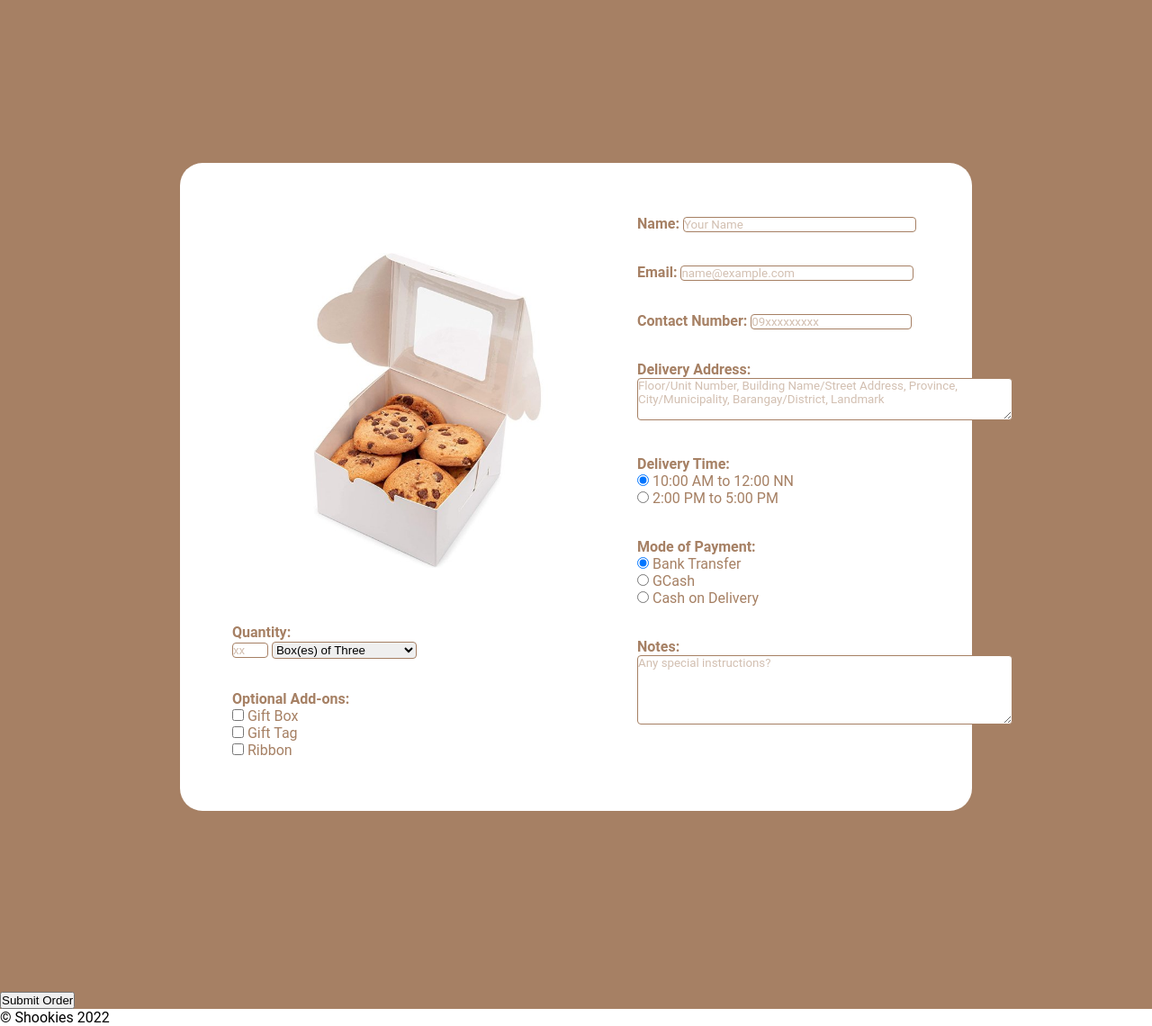
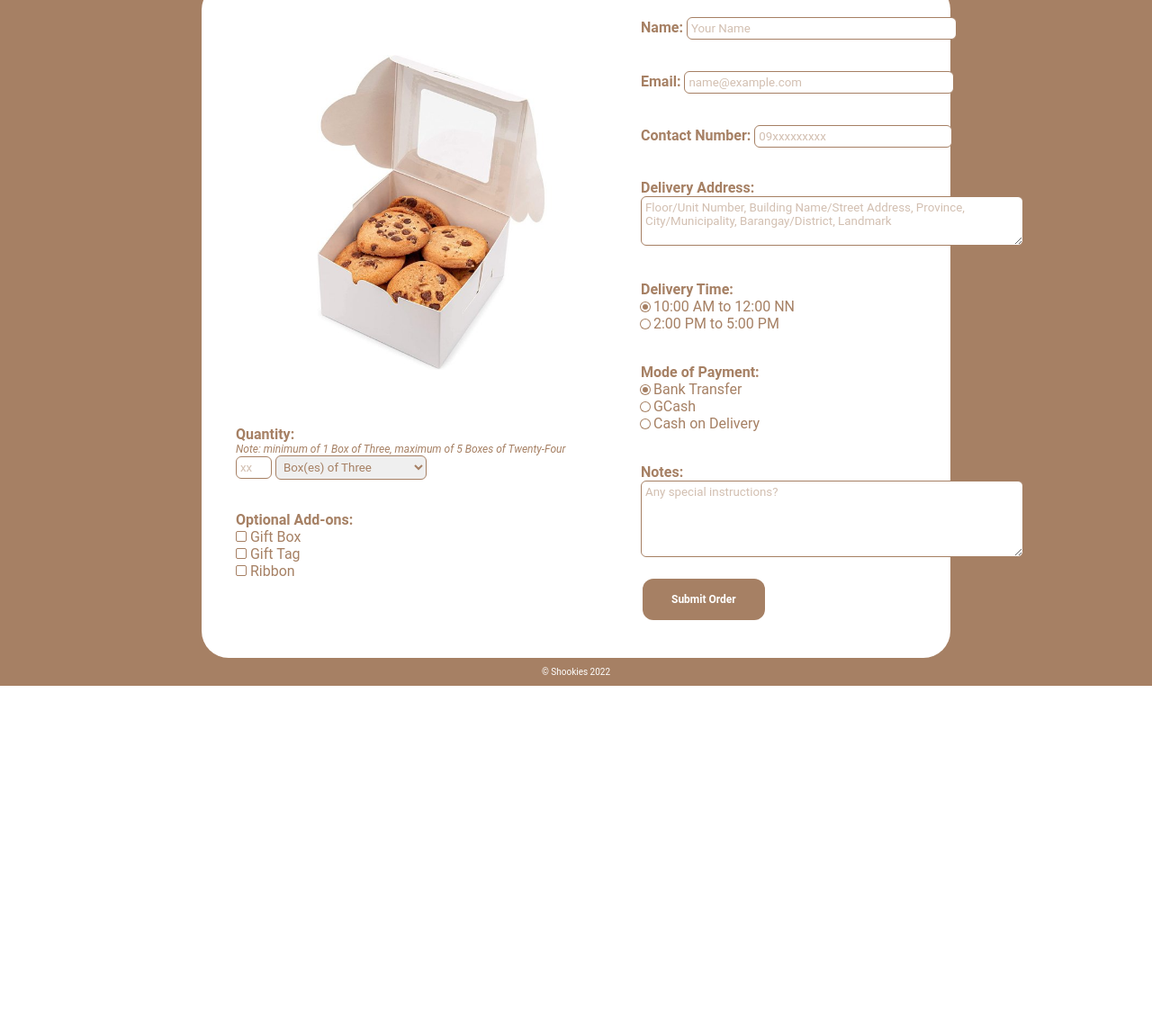
Before and after one commit to shailaksy/survey, a plain HTML site: page survey.html in a window 1280 px wide. Shown: the part 969-2109 px from the top of the page at 90% size. After the commit the page ends 1731 px from the top, so only its background shows below. Drawn offline with Linux system fonts and the light colour scheme.

Commit message:
add new files

```diff
--- a/styles.css
+++ b/styles.css
@@ -24,7 +24,7 @@ header {
 
 #logo {
     font-family: "cookies";
-    font-size: 40px;
+    font-size: 50px;
     letter-spacing: 5px;
     display: flex;
     justify-content: center;
@@ -42,10 +42,21 @@ nav ul li {
 }
 
 #home {
-    background-image: url(assets/cooki.jpg);
+    position: relative;
+}
+
+#home::after {
+    content: "";
+    background-image: url("assets/cooki.jpg");
     background-repeat: no-repeat;
     background-size: cover;
-    margin: 0;
+    opacity: 0.50;
+    top: 0;
+    left: 0;
+    bottom: 0;
+    right: 0;
+    position: absolute;
+    z-index: -1;
 }
 
 #cookie {
@@ -53,7 +64,7 @@ nav ul li {
     padding: 80px;
     text-align: right;
     height: 800px;
-    color: #A68064;
+    color: #5C3317;
     z-index: 0;
 }
 
@@ -81,7 +92,7 @@ nav ul li {
 }
 
 #link a:link, a:visited {
-    color: #A68064;
+    color: #5C3317;
     text-decoration: none;
 }
 
@@ -95,6 +106,9 @@ nav ul li {
     padding: 0;
     z-index: 2;
     position: sticky;
+    display: flex;
+    flex-direction: column;
+    align-items: center;
 }
 
 #place h3 {
@@ -104,6 +118,7 @@ nav ul li {
     background-color: #A68064;
     padding: 50px;
     color: white;
+    margin: 0;
 }
 
 .pic img {
@@ -113,14 +128,20 @@ nav ul li {
 }
 
 #survey-form {
-    margin: 200px;
-    padding: 50px;
-    border-radius: 25px;
+    margin: 0px;
+    padding: 30px;
+    border-radius: 30px;
     display: flex;
     justify-content: space-around;
     background-color: white;
+    width: 65%;
     z-index: 3;
     color: #A68064;
+}
+
+#sub {
+    font-size: 12px;
+    font-style: italic;
 }
 
 .container {
@@ -131,12 +152,76 @@ nav ul li {
     font-weight: bold;
 }
 
-input[type=text], input[type=number], input[type=email], textarea, select, checkbox {
+input[type=text], input[type=number], input[type=email], textarea, select {
     border: 1.5px solid #A68064;
-    border-radius: 4px;
+    border-radius: 6px;
+    font-family: Roboto;
+    color: #A68064;
+    padding: 4px;
+}
+
+select {
+    cursor: pointer;
+}
+
+input[type=text], input[type=email] {
+    width: 300px;
+}
+
+input[type=number] {
+    width: 220px
+}
+
+input[type=radio] {
+    appearance: none;
+    -webkit-appearance: none;
+    -moz-appearance: none;
+    border: 0.15rem solid white;
+    background-clip: content-box;
+    background: white;
+    border-radius: 50%;
+    box-shadow: 0 0 0 1px #A68064;
+    padding: 3px;
+    cursor: pointer;
+}
+
+input[type=radio]:hover {
+    box-shadow: 0 0 10px 0px #A68064;
 }
 
 input[type=radio]:checked {
+    background-color: #A68064;
+    border-width: 0.15rem;
+}
+
+
+input[type=checkbox] {
+    appearance: none;
+    -webkit-appearance: none;
+    -moz-appearance: none;
+    height: 12px;
+    width: 12px;
+    border: 1px solid #A68064;
+    border-radius: 2px;
+    background-color: white;
+    outline: none;
+    cursor: pointer;
+}
+
+input[type=checkbox]:checked {
+    background-color: #A68064;
+}
+
+input[type=checkbox]:checked::before {
+    content: '✓';
+    color: white;
+}
+
+input[type=checkbox]:active {
+    border: 1px solid #5C3317;
+}
+
+input[type=checkmark]:hover {
     background-color: #A68064;
 }
 
@@ -145,3 +230,24 @@ input[type=radio]:checked {
     color: #A68064;
     opacity: 0.5;
   }
+
+input[type=submit] {
+    background-color: #A68064;
+    border: none;
+    color: white;
+    padding: 16px 32px;
+    text-decoration: none;
+    margin: 4px 2px;
+    font-family: Roboto;
+    font-weight: bold;
+    border-radius: 12px;
+    font-size: 12px;
+}
+
+  footer {
+    text-align: center;
+    background-color: #A68064;
+    color: white;
+    font-size: 10px;
+    padding: 10px;
+  }
--- /dev/null
+++ b/styles2.css
@@ -0,0 +1,35 @@
+* {
+    margin: 0;
+    padding: 0;
+    box-sizing: border-box;
+}
+
+@font-face {
+    font-family: "cookies";
+    src: url(assets/Cookies.ttf);
+}
+
+body {
+    background-color: #A68064;
+    display: flex;
+    justify-content: center;
+}
+
+#tysec {
+    font-family: "cookies";
+    background-color: white;
+    color: #A68064;
+    border-radius: 25px;
+    font-size: 60px;
+    margin: 100px;
+    padding: 50px;
+    width: 60%;
+    text-align: center;
+}
+
+#subt {
+    font-family: Roboto;
+    font-size: 20px;
+    text-align: center;
+    padding: 20px;
+}
--- a/survey.html
+++ b/survey.html
@@ -42,9 +42,12 @@
             <div class="pic">
                 <img src="assets/box.jpeg">
             </div>
-            <form>
+            <form
+                action="thankYou.html"
+                method="get">
             <div class="container">
             <label id="dropdown">Quantity:</label><br>
+            <p id="sub">Note: minimum of 1 Box of Three, maximum of 5 Boxes of Twenty-Four</p>
             <input type="number" placeholder="xx" min="1" max="5" style='width:40px'>
                 <select name="quantity">
                     <option value="three" selected>Box(es) of Three</option>
@@ -55,28 +58,33 @@
             </label></div><br>
             <div class="container">
             <label id="addOns">Optional Add-ons:</label><br>
-                <input type="checkbox" name="addOns" id="giftBox" value="giftBox">
-                <label for="giftBox">Gift Box</label><br>
-                <input type="checkbox" name="addOns" id="giftTag" value="giftTag">
-                <label for="giftTag">Gift Tag</label><br>
-                <input type="checkbox" name="addOns" id="ribbon" value="ribbon">
-                <label for="ribbon">Ribbon</label><br>
+                <input type="checkbox" name="addOns" id="giftBox" value="giftBox" class="checkbox">
+                <label class="checkbox">
+                    <span>Gift Box</span>
+                </label><br>
+                <input type="checkbox" name="addOns" id="giftTag" value="giftTag" class="checkbox">
+                <label class="checkbox">
+                    <span>Gift Tag</span>
+                </label><br>
+                <input type="checkbox" name="addOns" id="ribbon" value="ribbon" class="checkbox">
+                <label class="checkbox">
+                    <span>Ribbon</span>
+                </label><br>
             </div>
-            </form>
         </section>
+
         <section id="customer-details">
-            <form>
             <div class="container">
                 <label id="name">Name:
-                <input type="text" size="30" placeholder="Your Name">
+                <input type="text" placeholder="Your Name" name="name">
             </label></div><br>
             <div class="container">
             <label id="email">Email:
-              <input type="email" size="30" placeholder="name@example.com">
+              <input type="email" placeholder="name@example.com">
             </label></div><br>
             <div class="container">
             <label id="number">Contact Number:
-                <input type="number" size="30" placeholder="09xxxxxxxxx">
+                <input type="number" placeholder="09xxxxxxxxx">
             </label></div><br>
             <div class="container">
             <label id="address">Delivery Address:<br>
@@ -89,24 +97,23 @@
                 <input type="radio" name="delivery" id="pmDeliv" value="pm">
             <label for="pmDeliv">2:00 PM to 5:00 PM</label></div><br>
             <div class="container">
-           <label id="moP">Mode of Payment:</label><br>
+                <label id="moP">Mode of Payment:</label><br>
                 <input type="radio" name="payment" id="bankTransfer" value="bankTransfer" checked>
                 <label for="bankTransfer">Bank Transfer</label><br>
                 <input type="radio" name="payment" id="gcash" value="gcash">
                 <label for="gcash">GCash</label><br>
                 <input type="radio" name="payment" id="cod" value="cod">
                 <label for="cod">Cash on Delivery</label></div><br>
-            <div class="container">
+                <div class="container">
                 <label id="notes">Notes:</label><br>
                     <textarea name="address" rows="5" cols="50" placeholder="Any special instructions?"></textarea></div>
-            </form>
+
+                <div id="submit" class="container">
+                <input type="submit" name="button" id="submit" value="Submit Order">
+                </div>
+                </form>
         </section>
      </section>
-        <form>
-        <div id="submit">
-            <input type="submit" name="button" id="submit" value="Submit Order">
-        </div>
-        </form>
 </section>
 
     <footer>
```
Also changed, not shown: index.js (added, +8 -0 lines), thankYou.html (added, +17 -0 lines).
